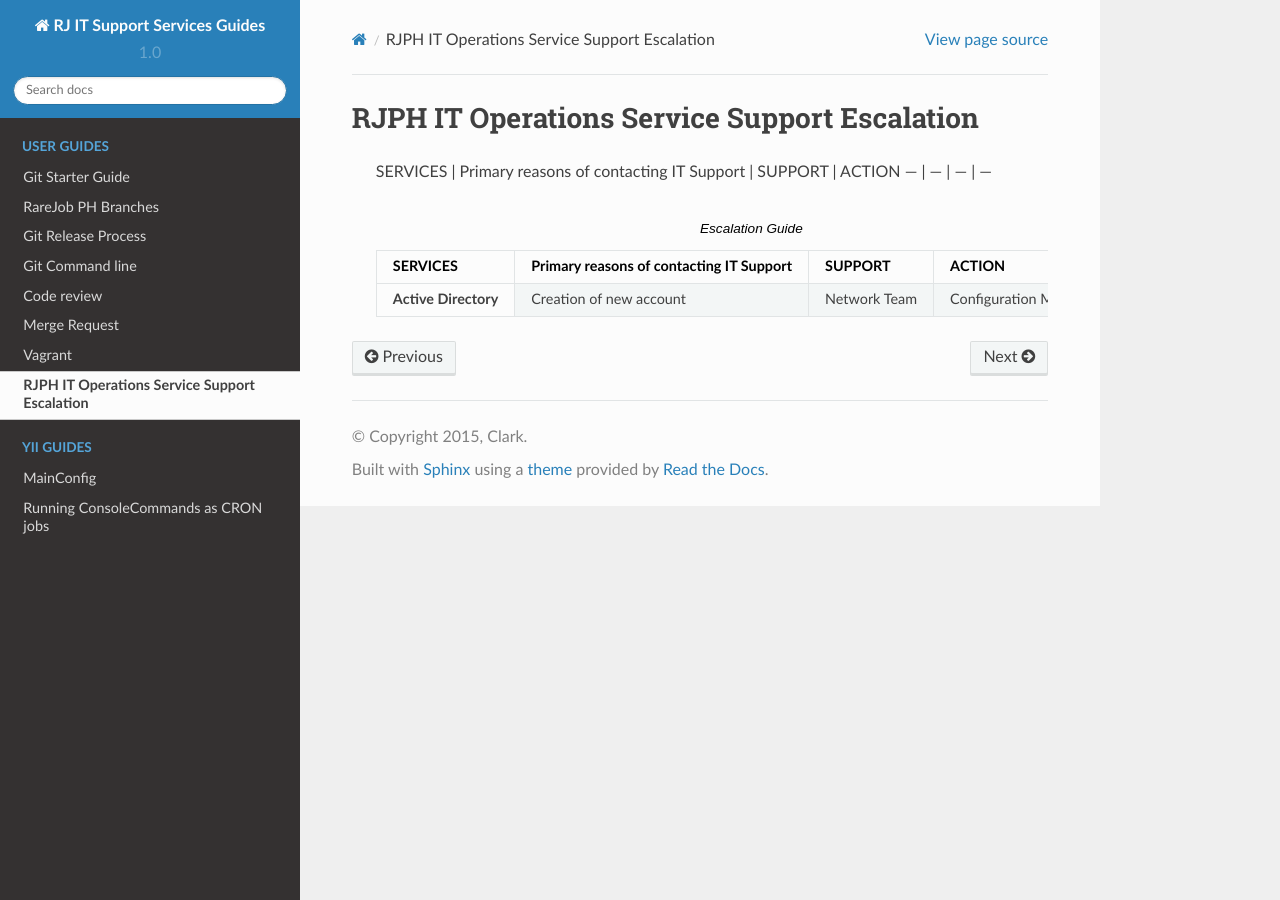
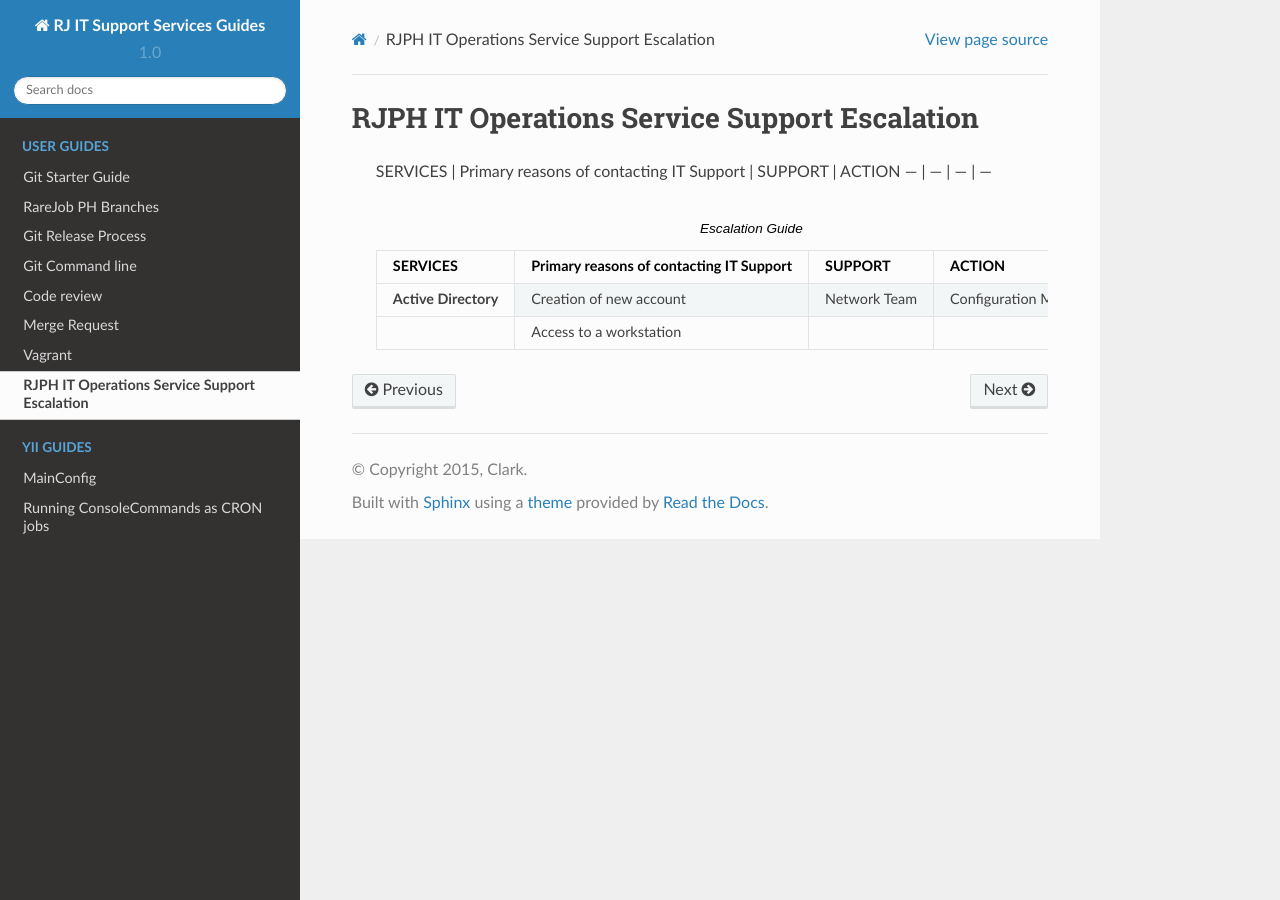
Before and after one commit to berserk207/rjnetwork, a Sphinx documentation site: the page built from docs/itosse.rst, in a window 1280 px wide. Built offline with Sphinx 7.4.7 and the Read the Docs theme 2.0.0, drawn with Linux system fonts in a browser that asks for light colours.

Commit message:
edited itosse.rst

```diff
--- a/docs/itosse.rst
+++ b/docs/itosse.rst
@@ -11,3 +11,4 @@ RJPH IT Operations Service Support Escalation
    :stub-columns: 1
 
    Active Directory,Creation of new account,Network Team,Configuration Management
+   ,Access to a workstation,,
```
